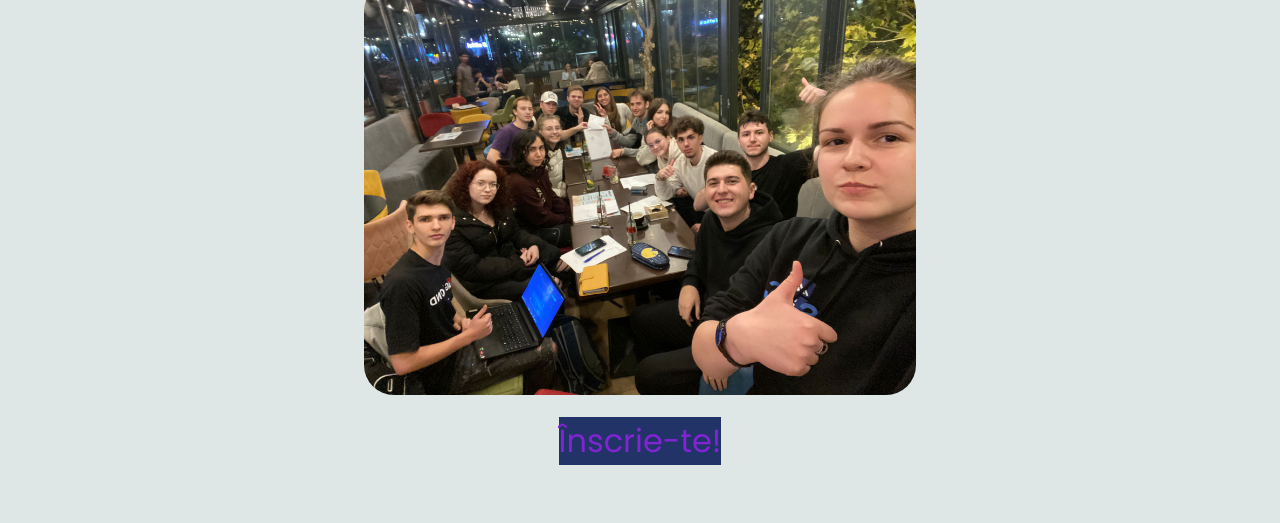
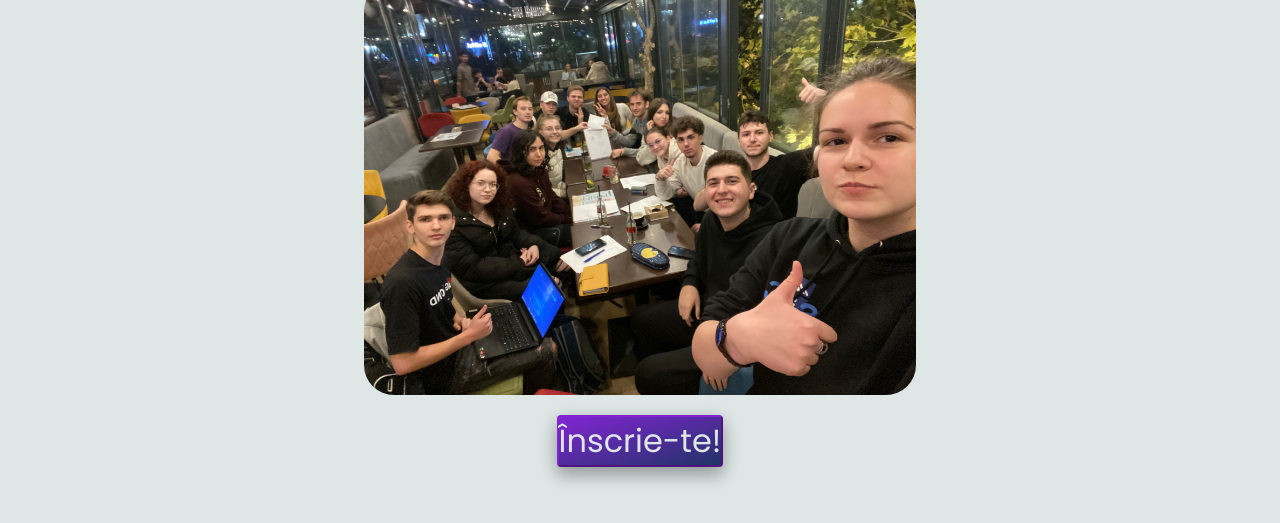
Before and after one commit to AlinXD/a-day-in-the-life, a website: page public/index.html in a window 1280 px wide. Shown: the part 277-800 px from the top of the page. Drawn offline with Linux system fonts and the light colour scheme; a web font is replaced by a local one.

Commit message:
finalizat buton formular

```diff
--- a/public/Assets/style.css
+++ b/public/Assets/style.css
@@ -83,15 +83,19 @@ img{
 }
 
 .button{
-    background-color:#213367;
-    color:#8224D3;
-    border: none;
+    background-image: linear-gradient(to bottom right, #8224D3, #213367);
+    color:#dfe6e6;
+    border-radius: 4px;
+    border-color: #8224D3;
     text-align: center;
     font-size: 32px;
+    box-shadow: 0 8px 16px 0 rgba(0, 0, 0, 0.2), 0 6px 20px 0 rgba(0, 0, 0, 0.19);
 }
 
 .button:hover{
-    background-color: #6D60AA;
+    background-image: linear-gradient(to bottom right, #213367, #8224D3);
+    box-shadow: 0 12px 16px 0 rgba(0, 0, 0, 0.24), 0 17px 50px 0 rgba(0, 0, 0, 0.19);
+
 }
 
 #proiect{
```
